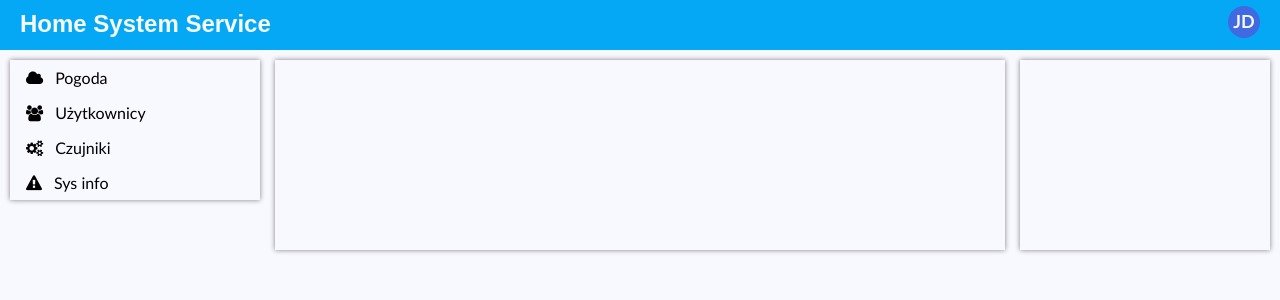
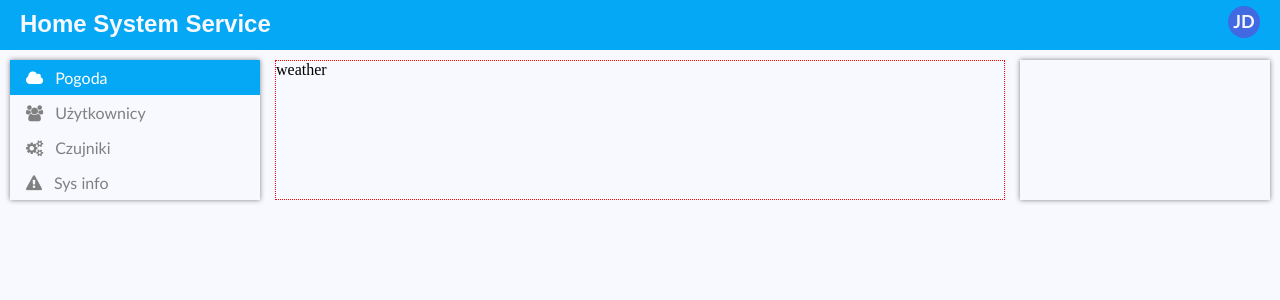
Before and after one commit to pawbla/homeReactApp, a React (Create React App) app: page /weather in a window 1280 px wide. Shown: the top 300 px of the page. Built offline with nearby package versions, Linux system fonts and the light colour scheme.

Commit message:
Nav menu handling

```diff
--- a/package.json
+++ b/package.json
@@ -5,6 +5,7 @@
   "dependencies": {
     "react": "^16.8.6",
     "react-dom": "^16.8.6",
+    "react-router-dom": "^5.0.1",
     "react-scripts": "3.0.1"
   },
   "scripts": {
--- a/src/App.js
+++ b/src/App.js
@@ -2,20 +2,24 @@ import React from 'react';
 import Header from './Header';
 import Aside from './Aside';
 import Nav from './Nav';
-import Main from './Main';
-
+import Home from './Home';
+import Weather from './Weather'
+import {BrowserRouter as Router, Route} from 'react-router-dom';
 
 class App extends React.Component {
   render() {
     return (
-      <div>
+      <Router>
         <Header />
         <main>
           <Nav />
-          <Main />
+          <div class="main">
+            <Route exact path="/" component={Home} />
+            <Route path="/weather" component={Weather} />
+          </div>
           <Aside />
         </main>
-      </div>
+      </Router>
     );
   }
  }
--- /dev/null
+++ b/src/Home.js
@@ -0,0 +1,13 @@
+import React from 'react';
+
+class Home extends React.Component {
+  render() {
+    return (
+      <div>
+        home
+      </div>
+    );
+  }
+ }
+
+ export default Home;
--- a/src/Main.js
+++ /dev/null
@@ -1,13 +0,0 @@
-import React from 'react';
-
-class Main extends React.Component {
-  render() {
-    return (
-      <div class="main">
-
-      </div>
-    );
-  }
- }
-
- export default Main;
--- a/src/Nav.js
+++ b/src/Nav.js
@@ -1,18 +1,32 @@
 import React from 'react';
+import {NavLink} from 'react-router-dom';
 
 class Nav extends React.Component {
   render() {
     return (
       <div class="nav">
         <ul>
-          <li><i class="fa fa-cloud"></i><span>Pogoda</span></li>
-          <li><i class="fa fa-users"></i><span>Użytkownicy</span></li>
-          <li><i class="fa fa-cogs"></i><span>Czujniki</span></li>
-          <li><i class="fa fa-warning"></i><span>Sys info</span></li>
+          <MenuItem pic="fa fa-cloud" title="Pogoda" path="/weather"/>
+          <MenuItem pic="fa fa-users" title="Użytkownicy" path="/"/>
+          <MenuItem pic="fa fa-cogs" title="Czujniki" path="/a"/>
+          <MenuItem pic="fa fa-warning" title="Sys info" path="/ab"/>
         </ul>
       </div>
     );
   }
  }
 
+ class MenuItem extends React.Component {
+   render() {
+     return(
+
+        <NavLink exact to={this.props.path} activeClassName="active" className="inactive">
+          <li>
+          <i class={this.props.pic}></i>{this.props.title}
+          </li>
+        </NavLink>
+     );
+   }
+ }
+
  export default Nav;
--- /dev/null
+++ b/src/Weather.js
@@ -0,0 +1,13 @@
+import React from 'react';
+
+class Weather extends React.Component {
+  render() {
+    return (
+      <div >
+          weather
+      </div>
+    );
+  }
+ }
+
+ export default Weather;
--- a/src/index.css
+++ b/src/index.css
@@ -54,6 +54,7 @@ li {
   text-decoration: none;
   display: block;
   padding: 8px 16px;
+  color: gray;
 }
 
 li:hover {
@@ -70,8 +71,8 @@ li i {
 }
 
 .main {
-  box-shadow: 0 0 5px gray;
-  height: 190px;
+  border: 1px dotted red;
+
 }
 
 .aside {
@@ -141,3 +142,13 @@ li i {
     display: inline;
   }
 }
+
+.active li {
+  color: white;
+  background-color: #05A8F5;
+  text-decoration: none;
+}
+
+.inactive {
+  text-decoration: none;
+}
```
Also changed, not shown: public/index.html (+0 -8 lines), 1 other file (tests, documents, lock files or other folders).
